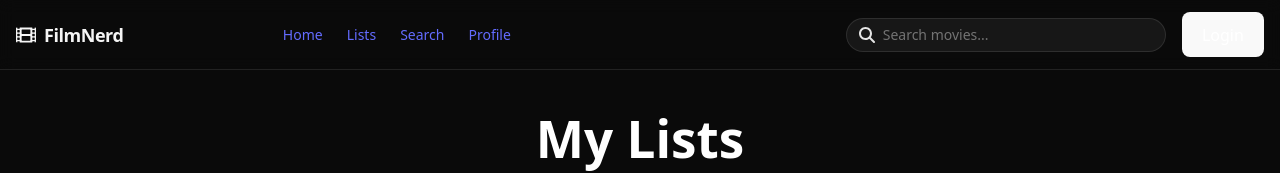
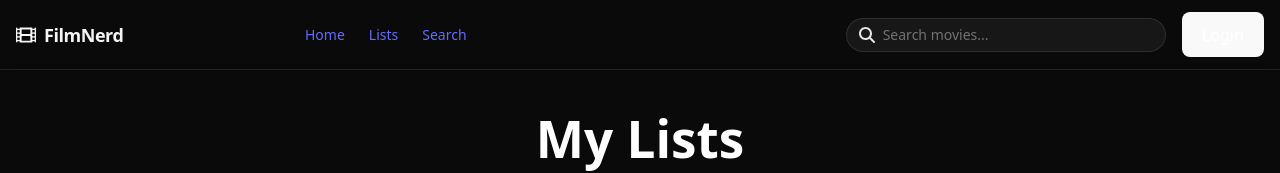
Before and after one commit to FBeni-04/FilmNerd, a React (Vite) app in the folder frontend/: page /lists in a window 1280 px wide. Shown: the top 173 px of the page. Built offline with nearby package versions, Linux system fonts and the light colour scheme.

Commit message:
fix: delete profile navigation item when somebody doesn't log in

```diff
--- a/frontend/src/components/Navbar.jsx
+++ b/frontend/src/components/Navbar.jsx
@@ -44,9 +44,11 @@ export default function Navbar() {
             </Link>
             <Link to="/lists" className="hover:text-white">Lists</Link>
             <a className="hover:text-white" href="#">Search</a>
+            {user ? (
             <Link to="/profile" className="hover:text-white">
-              {user ? user.username : "Profile"}
+              {user.username}
             </Link>
+            ) : ""}
           </nav>
 
           {/* JOBB oldal: Search + Auth */}
@@ -83,9 +85,11 @@ export default function Navbar() {
               </Link>
               <a className="  rounded px-3 py-2 hover:bg-white/5" href="#">Lists</a>
               <a className="rounded px-3 py-2 hover:bg-white/5" href="#">Search</a>
+              {user ? (
               <Link to="/profile" className="hover:text-white">
-                {user ? user.username : "Profile"}
+                {user.username}
               </Link>
+              ) : ""}
 
               {user ? (
                 <button
```
